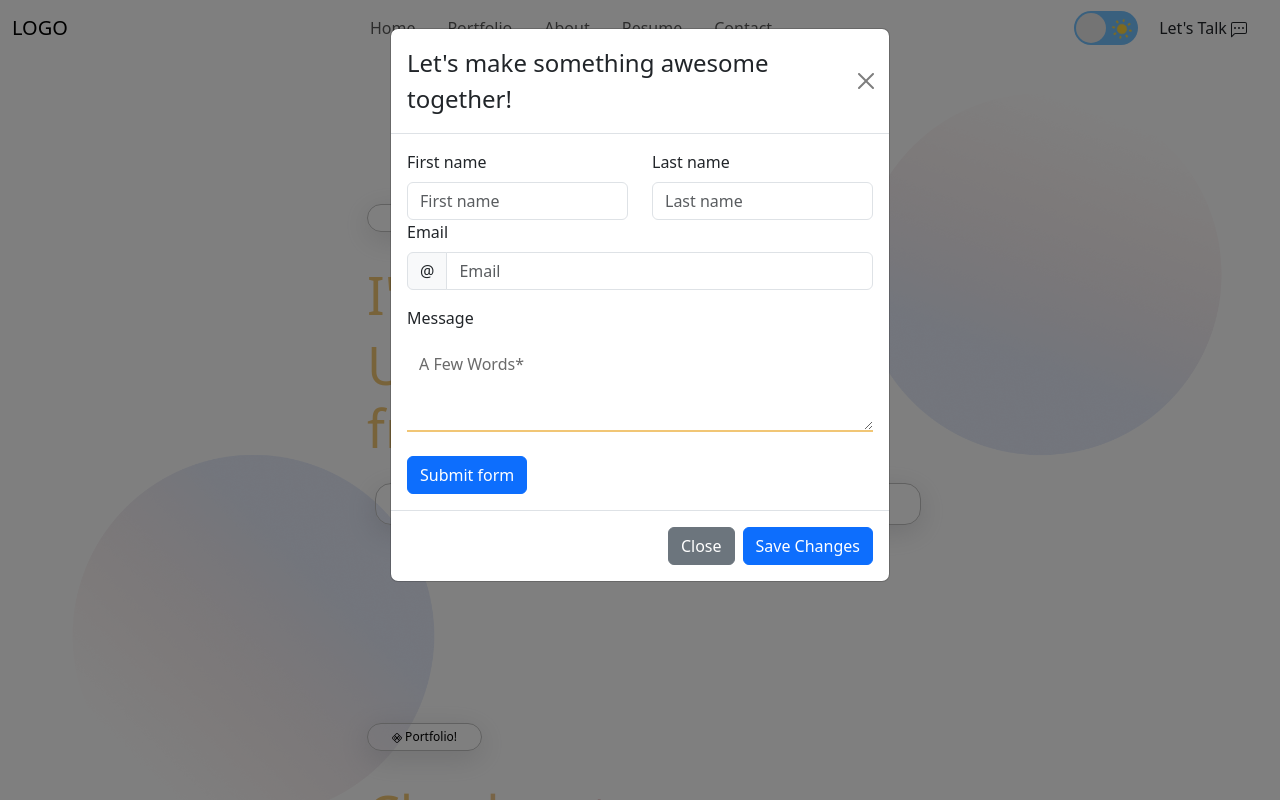
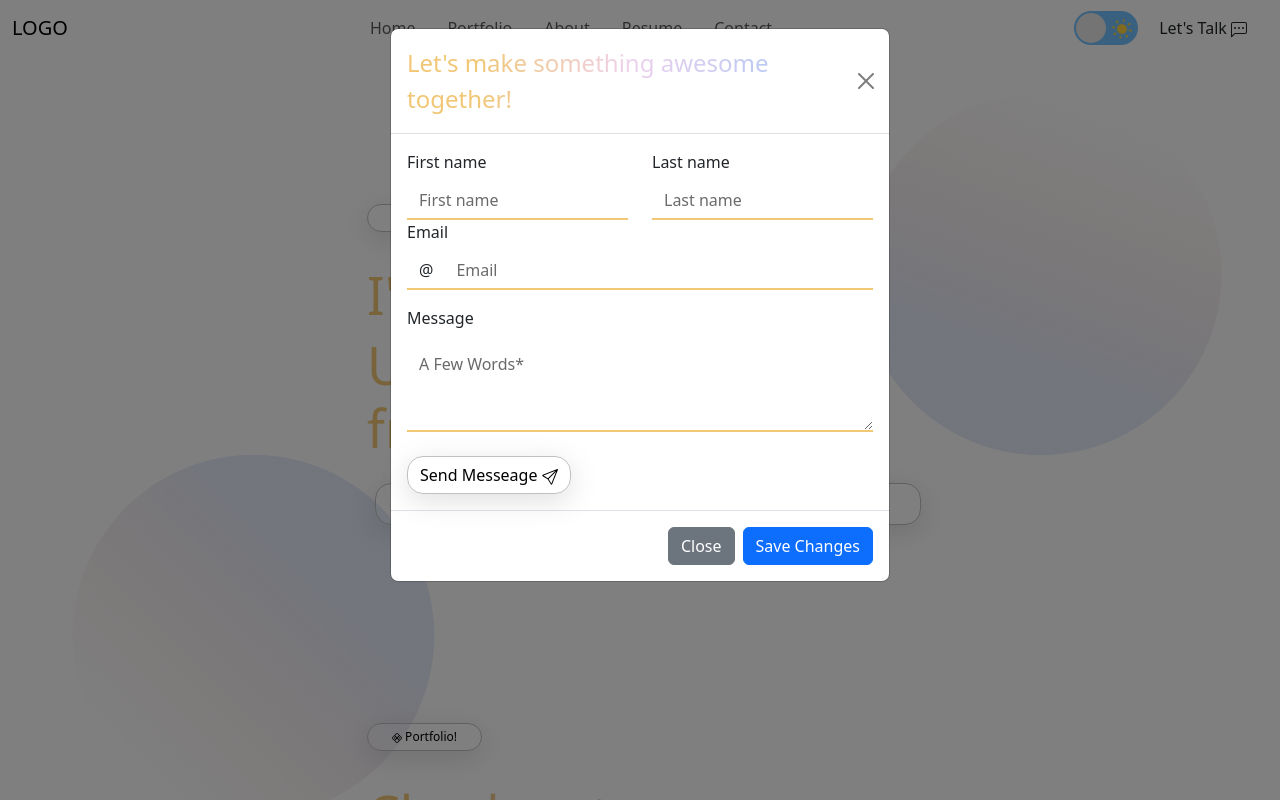
Before and after one commit to danilkberlin/My-Website, a React (Create React App) app: page / in a window 1280 px wide. Both pictures are taken after a click on the button "Let's Talk". Shown: the top 800 px of the page. Built offline with nearby package versions, Linux system fonts and the light colour scheme.

Commit message:
react-ui-scrollspy

```diff
--- a/package.json
+++ b/package.json
@@ -14,6 +14,7 @@
     "react-dom": "^18.2.0",
     "react-scripts": "5.0.1",
     "react-scrollspy": "^3.4.3",
+    "react-ui-scrollspy": "^2.3.0",
     "web-vitals": "^2.1.4"
   },
   "scripts": {
--- a/src/App.css
+++ b/src/App.css
@@ -29,9 +29,9 @@ section{
 /* ================= Animation ============================*/
 
 .anim-button{
-  background-color: initial;
-  border: 1px solid #c0c0c0;
-  box-shadow: rgba(100, 100, 111, 0.2) 0px 7px 29px 0px;
+  background-color: initial !important;
+  border: 1px solid #c0c0c0 !important;
+  box-shadow: rgba(100, 100, 111, 0.2) 0px 7px 29px 0px !important;
 }
 
 .anim-button:hover{
@@ -52,7 +52,7 @@ section{
   color: #fff;
 }
 .black-text{
-  color: #000;
+  color: #000 !important;
 }
 /* ================== Nav Bar ============================ */
 
@@ -233,6 +233,7 @@ section{
   border: none !important;
   border-bottom: 2px solid rgba(241,198,117,1) !important;
   border-radius: 0 !important;
+  background: initial !important;
 }
 
 .contact-style::placeholder{
--- a/src/components/NavBar.js
+++ b/src/components/NavBar.js
@@ -69,7 +69,7 @@ function NavBar() {
         {/* Modals window */}
         <Modal show={show} onHide={handleClose}>
             <Modal.Header closeButton>
-            <Modal.Title>Let's make something awesome together!</Modal.Title>
+            <Modal.Title className='text-gradient'>Let's make something awesome together!</Modal.Title>
             </Modal.Header>
             <Modal.Body>
             <Form noValidate validated={validated} onSubmit={handleSubmit}>
@@ -80,6 +80,7 @@ function NavBar() {
                         required
                         type="text"
                         placeholder="First name"
+                        className='contact-style'
                     />
                     <Form.Control.Feedback>Looks good!</Form.Control.Feedback>
                     </Form.Group>
@@ -89,15 +90,17 @@ function NavBar() {
                         required
                         type="text"
                         placeholder="Last name"
+                        className='contact-style'
                     />
                     <Form.Control.Feedback>Looks good!</Form.Control.Feedback>
                     </Form.Group>
                     <Form.Group as={Col} md="12" controlId="validationCustomUsername">
                     <Form.Label>Email</Form.Label>
                     <InputGroup hasValidation>
-                        <InputGroup.Text id="inputGroupPrepend">@</InputGroup.Text>
+                        <InputGroup.Text className='contact-style' id="inputGroupPrepend">@</InputGroup.Text>
                         <Form.Control
                         type="email"
+                        className='contact-style'
                         placeholder="Email"
                         aria-describedby="inputGroupPrepend"
                         required
@@ -117,7 +120,10 @@ function NavBar() {
                     </Form.Control.Feedback>
                     </Form.Group>
                 </Row>
-                <Button type="submit">Submit form</Button>
+                <Button type="submit" className='anim-button black-text rounded-4'>Send Messeage <svg xmlns="http://www.w3.org/2000/svg" width="16" height="16" fill="currentColor" class="bi bi-send" viewBox="0 0 16 16">
+                    <path d="M15.854.146a.5.5 0 0 1 .11.54l-5.819 14.547a.75.75 0 0 1-1.329.124l-3.178-4.995L.643 7.184a.75.75 0 0 1 .124-1.33L15.314.037a.5.5 0 0 1 .54.11ZM6.636 10.07l2.761 4.338L14.13 2.576zm6.787-8.201L1.591 6.602l4.339 2.76z"/>
+                    </svg>
+                </Button>
             </Form>
             </Modal.Body>
             <Modal.Footer>
```
Also changed, not shown: 1 other file (tests, documents, lock files or other folders).
